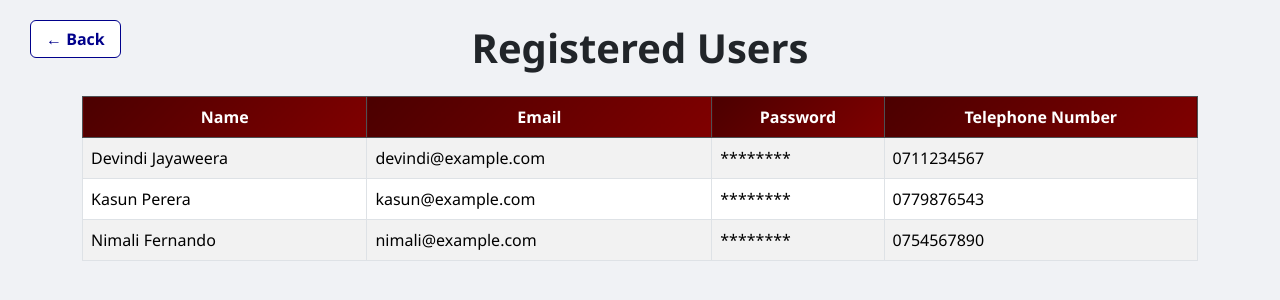
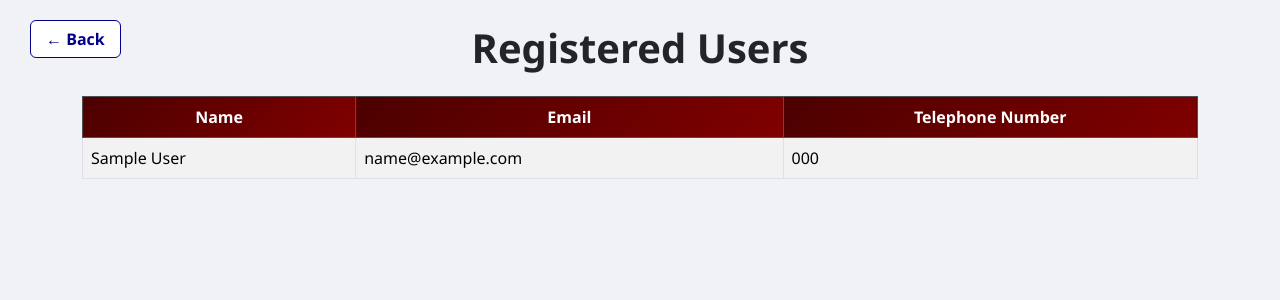
Before and after one commit to ruvini730402/Lanka-Transit, a PHP site: page /Registerlog/Admin/user_display.php in a window 1280 px wide. Shown: the top 300 px of the page. Run offline with PHP 8.4, Linux system fonts and the light colour scheme; tables that the repository leaves empty hold one stand-in row (values such as "Sample post").

Commit message:
fetch all users

```diff
--- a/Admin/buslisting.php
+++ b/Admin/buslisting.php
@@ -98,7 +98,6 @@ if ($_SERVER['REQUEST_METHOD'] === 'POST' && isset($_POST['add_bus'])) {
         <tr>
             <th>ID</th>
             <th>Bus Number</th>
-            <th>Route ID</th>
             <th>Origin</th>
             <th>Destination</th>
             <th>Capacity</th>
@@ -113,7 +112,6 @@ if ($_SERVER['REQUEST_METHOD'] === 'POST' && isset($_POST['add_bus'])) {
                 <tr>
                     <td><?= htmlspecialchars($bus['ID']) ?></td>
                     <td><?= htmlspecialchars($bus['BusNumber']) ?></td>
-                    <td><?= htmlspecialchars($bus['RouteID']) ?></td>
                     <td><?= htmlspecialchars($bus['Origin'] ?? '') ?></td>
                     <td><?= htmlspecialchars($bus['Destination'] ?? '') ?></td>
                     <td><?= htmlspecialchars($bus['Capacity']) ?></td>
--- a/Admin/user_display.php
+++ b/Admin/user_display.php
@@ -1,3 +1,9 @@
+<?php
+include('dbcon.php');
+$stmt = $connection->prepare("SELECT Name, Email, PasswordHash, PhoneNumber FROM User ORDER BY ID DESC");
+$stmt->execute();
+$users = $stmt->fetchAll(PDO::FETCH_ASSOC);
+?>
 <!DOCTYPE html>
 <html lang="en">
 <head>
@@ -8,6 +14,8 @@
   <!-- Bootstrap 5 CSS -->
   <link href="https://cdn.jsdelivr.net/npm/bootstrap@5.3.7/dist/css/bootstrap.min.css" rel="stylesheet" />
   <link rel="stylesheet" href="css/style.css">
+</head>
+<body>
 <div class="container mt-4">
     <!-- Back Button -->
     <a href="admin.html" class="btn back-btn mb-3">&larr; Back</a>
@@ -22,29 +30,21 @@
           <tr>
             <th>Name</th>
             <th>Email</th>
-            <th>Password</th>
             <th>Telephone Number</th>
           </tr>
         </thead>
         <tbody>
-          <tr>
-            <td>Devindi Jayaweera</td>
-            <td>devindi@example.com</td>
-            <td>********</td>
-            <td>0711234567</td>
-          </tr>
-          <tr>
-            <td>Kasun Perera</td>
-            <td>kasun@example.com</td>
-            <td>********</td>
-            <td>0779876543</td>
-          </tr>
-          <tr>
-            <td>Nimali Fernando</td>
-            <td>nimali@example.com</td>
-            <td>********</td>
-            <td>0754567890</td>
-          </tr>
+          <?php if (!empty($users)): ?>
+            <?php foreach ($users as $user): ?>
+              <tr>
+                <td><?= htmlspecialchars($user['Name']) ?></td>
+                <td><?= htmlspecialchars($user['Email']) ?></td>
+                <td><?= htmlspecialchars($user['PhoneNumber']) ?></td>
+              </tr>
+            <?php endforeach; ?>
+          <?php else: ?>
+            <tr><td colspan="4" class="text-center">No users found.</td></tr>
+          <?php endif; ?>
         </tbody>
       </table>
     </div>
```
